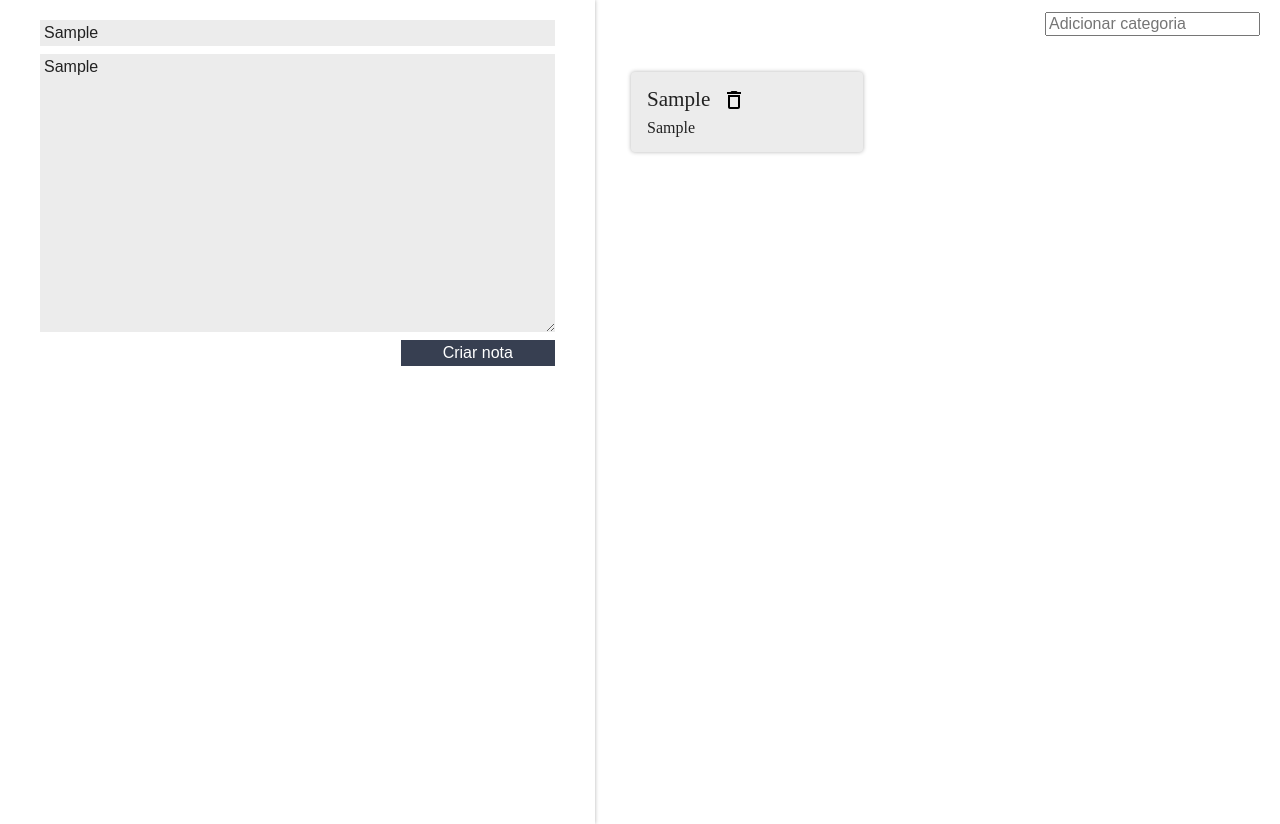
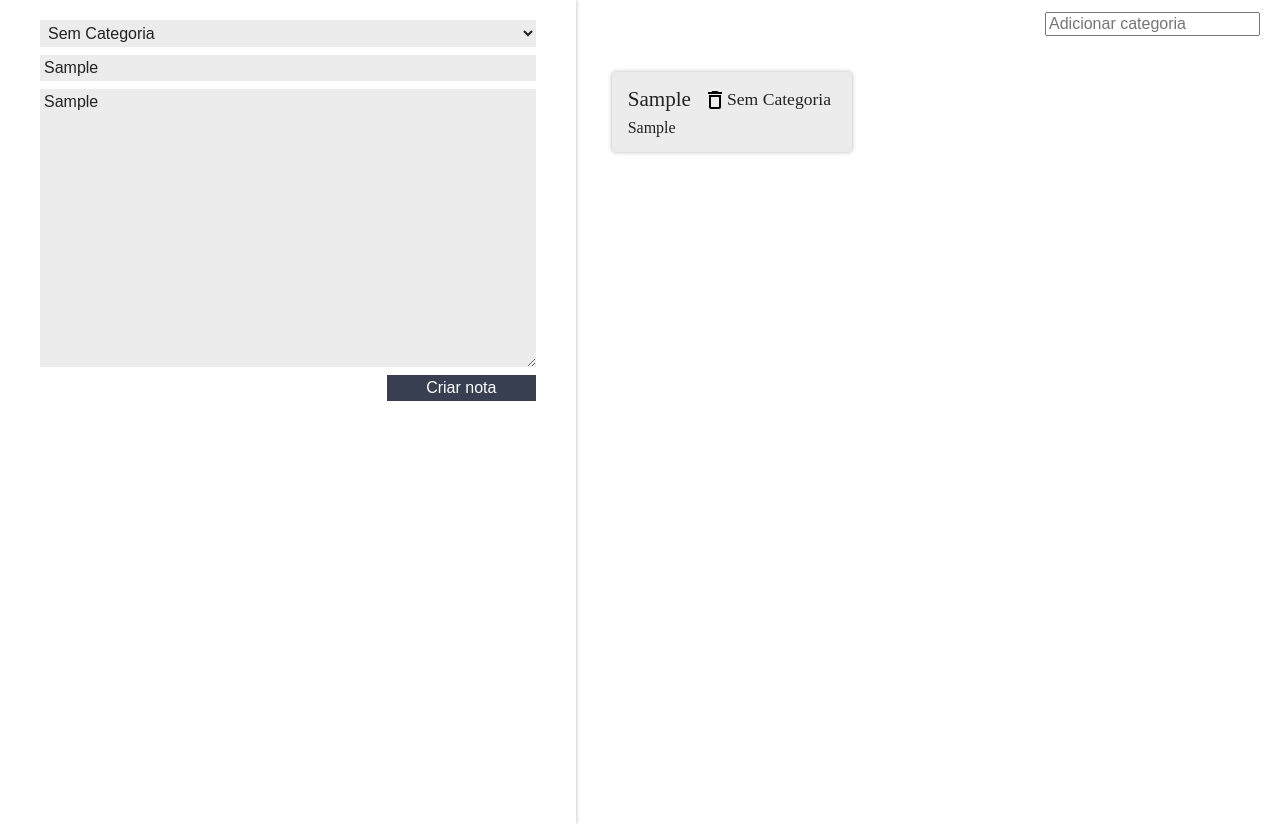
Before and after one commit to gualterapple/React---ceep, a React (Create React App) app: page / in a window 1280 px wide. Both pictures are taken after typing "Sample", "Sample" into the empty fields and a click on the button "Criar nota". Built offline with nearby package versions, Linux system fonts and the light colour scheme.

Commit message:
Módulo 2 do React concluído

```diff
--- a/src/App.js
+++ b/src/App.js
@@ -6,51 +6,29 @@
 
 import "./assets/App.css";
 import "./assets/index.css";
+import Categorias from './dados/Categorias';
+import ArrayDeNotas from './dados/Notas';
 
 class App extends Component {
   constructor() {
     super();
-    this.state = {
-      notas: [],
-      categorias: [],
-    };
-  }
-
-  criarNota_do_pai(titulo, texto) {
-    const novaNota = { titulo, texto };
-    const novoArrayNotas = [...this.state.notas, novaNota];
-    const novoEstado = {
-      notas: novoArrayNotas,
-    };
-    this.state.notas.push(novaNota);
-    this.setState(novoEstado);
-  }
-
-  deletarNota(index) {
-    let arrayNotas = this.state.notas;
-    arrayNotas.splice(index, 1);
-    console.log("Meu delete no pai");
-    this.setState({ notas: arrayNotas });
-  }
-
-  adicionarCategoria(categoria)
-  {
-    const novoArrayCategorias = [...this.state.categorias, categoria];
-    const novoEstado = {...this.state, categorias: novoArrayCategorias};
-    this.setState(novoEstado);
+    this.categorias = new Categorias();
+    this.notas = new ArrayDeNotas();
   }
 
   render() {
     return (
       <section className="conteudo">
-        <FormularioCadastro criarNota_prop={this.criarNota_do_pai.bind(this)} />
+        <FormularioCadastro
+        categorias={this.categorias}
+        criarNota={this.notas.criarNota.bind(this.notas)} />
         <main className="conteudo-principal">
           <ListaDeCategorias
-          adicionarCategoria={this.adicionarCategoria.bind(this)}
-          categorias={this.state.categorias}/>
+          adicionarCategoria={this.categorias.adicionarCategoria.bind(this.categorias)}
+          categorias={this.categorias}/>
           <ListaDeNotas
-            apagarNota={this.deletarNota.bind(this)}
-            notas={this.state.notas}
+            apagarNota={this.notas.apagarNota.bind(this.notas)}
+            notas={this.notas}
           />
         </main>
       </section>
--- a/src/components/CardNota/CardNota.jsx
+++ b/src/components/CardNota/CardNota.jsx
@@ -13,6 +13,7 @@
         <header className="card-nota_cabecalho">
           <h3 className="card-nota_titulo">{this.props.titulo}</h3>
           <DeleteSVG onClick={this.apagar.bind(this)}/>
+          <h4>{this.props.categoria}</h4>
         </header>
         <p className="card-nota_texto">{this.props.texto}</p>
       </section>
--- a/src/components/FormularioCadastro/FormularioCadastro.jsx
+++ b/src/components/FormularioCadastro/FormularioCadastro.jsx
@@ -7,6 +7,23 @@
     super(props);
     this.titulo = "";
     this.texto = "";
+    this.categoria = "Sem Categoria";
+    this.state = {categorias: []}
+
+  }
+
+  componentDidMount()
+  {
+    this.props.categorias.inscrever(this._novasCategorias.bind(this));
+  }
+
+  componentWillUnmount(){
+    this.props.categorias.desinscrever(this._novasCategorias.bind(this));
+  }
+
+  _novasCategorias(categorias)
+  {
+    this.setState({...this.state, categorias});
   }
 
   _handleMudancaTitulo(evento)
@@ -18,17 +35,29 @@
   {
     this.texto = evento.target.value;
   }
+  _handleChangeMudancaCategoria(evento)
+  {
+    this.categoria = evento.target.value;
+  }
 
   _criarCard(evento)
   {
     evento.preventDefault();
     evento.stopPropagation();
-    this.props.criarNota_prop(this.titulo, this.texto);
+    this.props.criarNota(this.titulo, this.texto, this.categoria);
   }
 
   render() {
     return (
       <form className="form-cadastro" onSubmit={this._criarCard.bind(this)}>
+        <select
+        onChange={this._handleChangeMudancaCategoria.bind(this)}
+        className="form-cadastro_input">
+          <option>Sem Categoria</option>
+          {this.props.categorias.categorias.map((categoria, index) =>{
+              return <option key={index}>{categoria}</option>
+            })}
+        </select>
         <input type="text" placeholder="Titulo" className="form-cadastro_input"
         onChange={this._handleMudancaTitulo.bind(this)}/>
         <textarea rows="15" placeholder="Escreva sua nota" className="form-cadastro_input"
--- a/src/components/ListaDeCategorias/ListaDeCategorias.jsx
+++ b/src/components/ListaDeCategorias/ListaDeCategorias.jsx
@@ -2,10 +2,32 @@
 import "./estilo.css"
 class ListaDeCategorias extends Component {
 
+  constructor()
+  {
+    super();
+    this.state = {categorias: []}
+    this._novasCategorias = this._novasCategorias.bind(this);
+  }
+
+  componentDidMount()
+  {
+    this.props.categorias.inscrever(this._novasCategorias);
+  }
+
+  componentWillUnmount()
+  {
+    this.props.categorias.desinscrever(this._novasCategorias);
+  }
+
+  _novasCategorias(categorias)
+  {
+    this.setState({...this.state, categorias});
+  }
+
   _handleEventoInput(e){
       if(e.key == "Enter")
       {
-          this.props.adicionarCategoria(e.target.value);
+          this.props.categorias.adicionarCategoria(e.target.value);
       }
   }
 
@@ -14,7 +36,7 @@
         <section className="lista-categorias">
             <ul className="lista-categorias_lista">
 
-              {this.props.categorias.map((categoria, index)=>{
+              {this.state.categorias.map((categoria, index)=>{
                 return <li key={index} className="lista-categorias_item">{categoria}</li>
               })}
 
--- a/src/components/ListaDeNotas/ListaDeNotas.jsx
+++ b/src/components/ListaDeNotas/ListaDeNotas.jsx
@@ -4,15 +4,39 @@
 
 class ListaDeNotas extends Component {
 
+  constructor(){
+    super();
+    this.state = {notas:[]}
+    this._novasNotas = this._novasNotas.bind(this);
+  }
+
+  componentDidMount()
+  {
+    this.props.notas.inscrever(this._novasNotas);
+  }
+
+  componentWillUnmount()
+  {
+    this.props.notas.desinscrever(this._novasNotas);
+  }
+
+  _novasNotas(notas)
+  {
+    this.setState({...this.state, notas});
+  }
+
   render() {
     return (
       <ul className="lista-notas">
-          {this.props.notas.map((nota, index) => {
+          {this.state.notas.map((nota, index) => {
               return(
                 <li key={index} className="lista-notas_item">
                 <CardNota
                 delete={this.props.apagarNota}
-                indice={index} titulo={nota.titulo} texto={nota.texto}/>
+                indice={index}
+                titulo={nota.titulo}
+                texto={nota.texto}
+                categoria={nota.categoria}/>
                 </li>
               );
           })}
--- /dev/null
+++ b/src/dados/Categorias.js
@@ -0,0 +1,31 @@
+export default class Categorias
+{
+    constructor()
+    {
+        this.categorias = [];
+        this._inscritos = [];
+    }
+
+    inscrever(func)
+    {
+      this._inscritos.push(func);
+    }
+
+    desisnscrever(func)
+    {
+      this._inscritos = this._inscritos.filter(f => f !== func);
+    }
+
+    notificar()
+    {
+      this._inscritos.forEach(func => {
+        func(this.categorias);
+      });
+    }
+
+    adicionarCategoria(categoria)
+    {
+      this.categorias.push(categoria);
+      this.notificar();
+    }
+}
--- /dev/null
+++ b/src/dados/Notas.js
@@ -0,0 +1,45 @@
+export default class ArrayDeNotas{
+    constructor(){
+        this.notas = [];
+        this._inscritos = [];
+    }
+
+    criarNota(titulo, texto, categoria)
+    {
+        const novaNota = new Nota(titulo,texto,categoria);
+        this.notas.push(novaNota);
+        this.notificar();
+    }
+
+    apagarNota(indice)
+    {
+        this.notas.splice(indice, 1);
+        this.notificar();
+    }
+
+    inscrever(func)
+    {
+      this._inscritos.push(func);
+    }
+
+    desisnscrever(func)
+    {
+      this._inscritos = this._inscritos.filter(f => f !== func);
+    }
+
+    notificar()
+    {
+      this._inscritos.forEach(func => {
+        func(this.notas);
+      });
+    }
+}
+
+class Nota
+{
+    constructor(titulo, texto, categoria){
+        this.texto = texto;
+        this.titulo = titulo;
+        this.categoria = categoria;
+    }
+}
```
